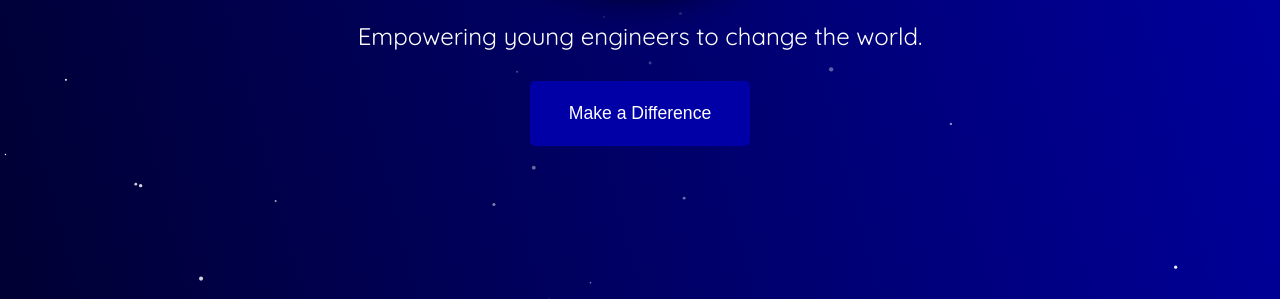
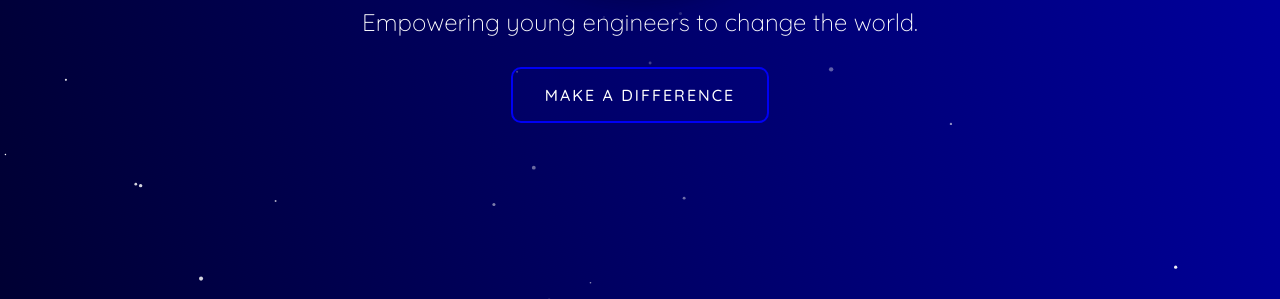
Before and after one commit to networksaphyra/project-astraeus, a plain HTML site: page index.html in a window 1280 px wide. Shown: the part 501-800 px from the top of the page. Drawn offline with nearby package versions, Linux system fonts and the light colour scheme.

Commit message:
almost finished the hero section. minor changes have been added. button has been reworked, has a better animation and a bunch of other stuff on the button.

```diff
--- a/index.html
+++ b/index.html
@@ -17,7 +17,7 @@
       <img src="assets/main-logo-no-bg.png" alt="Main Logo"/>
       <div class="hero-content">
         <p>Empowering young engineers to change the world.</p>
-        <button>Make a Difference</button>
+        <button>MAKE A DIFFERENCE</button>
       </div>
     </section>
   </main>
--- a/index.scss
+++ b/index.scss
@@ -2,7 +2,7 @@
 
 $black: #000033;
 $blue: #0000A6;
-$bright-blue: #0000f4;
+$light-blue: #0000f4;
 $dark-blue: #000040;
 $white: #ffffff;
 
@@ -16,8 +16,9 @@ body {
   width: 100vw;
   height: 100vh;
   display: flex;
-  justify-content: center;
-  align-items: center;
+}
+
+p, button, div {
   font-family: "Quicksand", sans-serif;
 }
 
@@ -42,16 +43,18 @@ body {
   flex-direction: column;
   justify-content: center;
   align-items: center;
+  width: 100vw;
+  height: 100vh;
+  color: $white;
   opacity: 0;
   visibility: hidden;
   transition: opacity 2.5s;
-  color: $white;
-  padding: 20px;
+  padding: 10px;
 
   img {
     transform: translateY(-5%);
-    max-width: 60%;
-    max-height: 60%;
+    max-width: 40%;
+    max-height: 40%;
     border-radius: 50%;
     animation: glow 3s infinite;
     margin-bottom: 20px;
@@ -68,27 +71,52 @@ body {
     flex-direction: column;
     align-items: center;
     gap: 30px;
+    color: $white;
   }
 
   p {
     font-size: 1.5em;
-    font-weight: 400;
+    font-weight: 200;
     color: $white;
   }
 
   button {
+    background: rgba($blue, 0.1);
+    border: 2px solid $light-blue;
+    border-radius: 10px;
+    color: $white;
+    cursor: pointer;
+    overflow: hidden;
+    font-size: 1em;
+    font-weight: 500;
+    letter-spacing: 2px;
     padding: 1em 2em;
-    font-size: 1.1em;
-    color: $white;
-    background: $blue;
-    border: solid 4px $blue;
-    border-radius: 5px;
-    transition: background 1s, transform 0.3s ease-in-out, box-shadow 0.3s;
+    position: relative;
+    transition: all 0.3s ease-in-out;
+
+    &::before {
+      content: "";
+      position: absolute;
+      left: -100%;
+      top: 0;
+      width: 100%;
+      height: 100%;
+      background-color: $blue;
+      z-index: -1;
+      transition: all 0.3s ease-in-out;
+    }
 
     &:hover {
-      background: $dark-blue;
       transform: scale(1.1);
-      box-shadow: 0px 4px 12px rgba($color: #000000, $alpha: 0.4);
+      color: $white;
+
+      &::before {
+        left: 0;
+      }
+    }
+
+    &:active {
+      transform: scale(1.03);
     }
   }
 }
```
Also changed, not shown: index.css.
